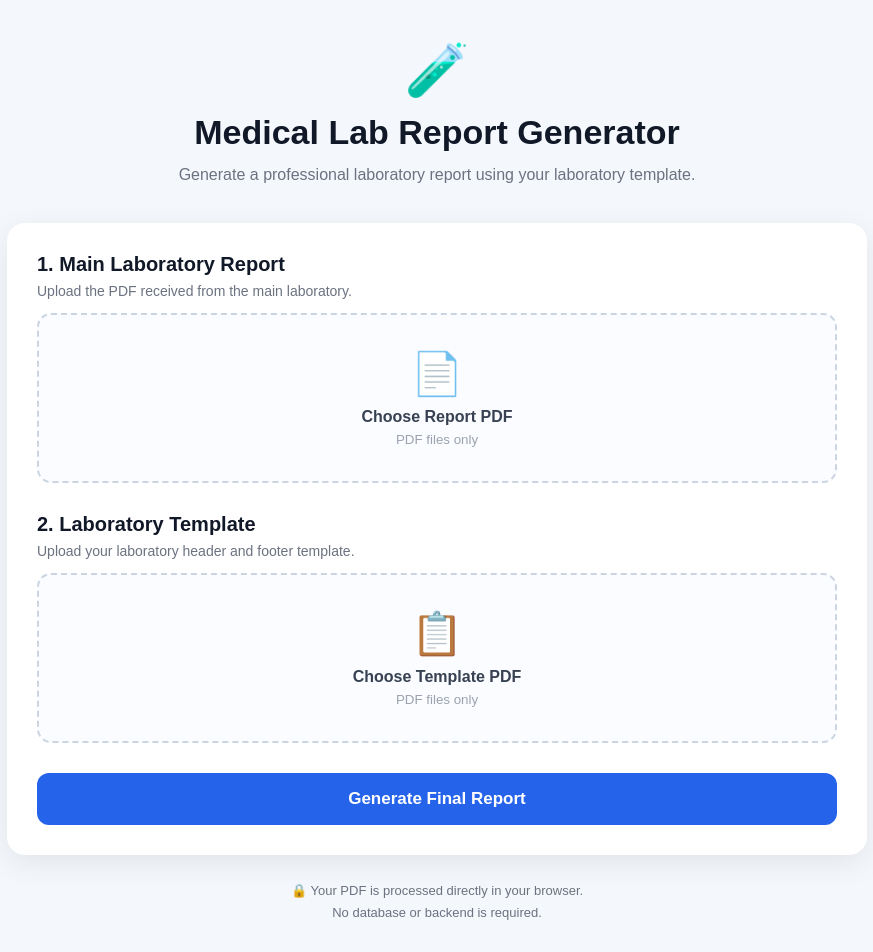
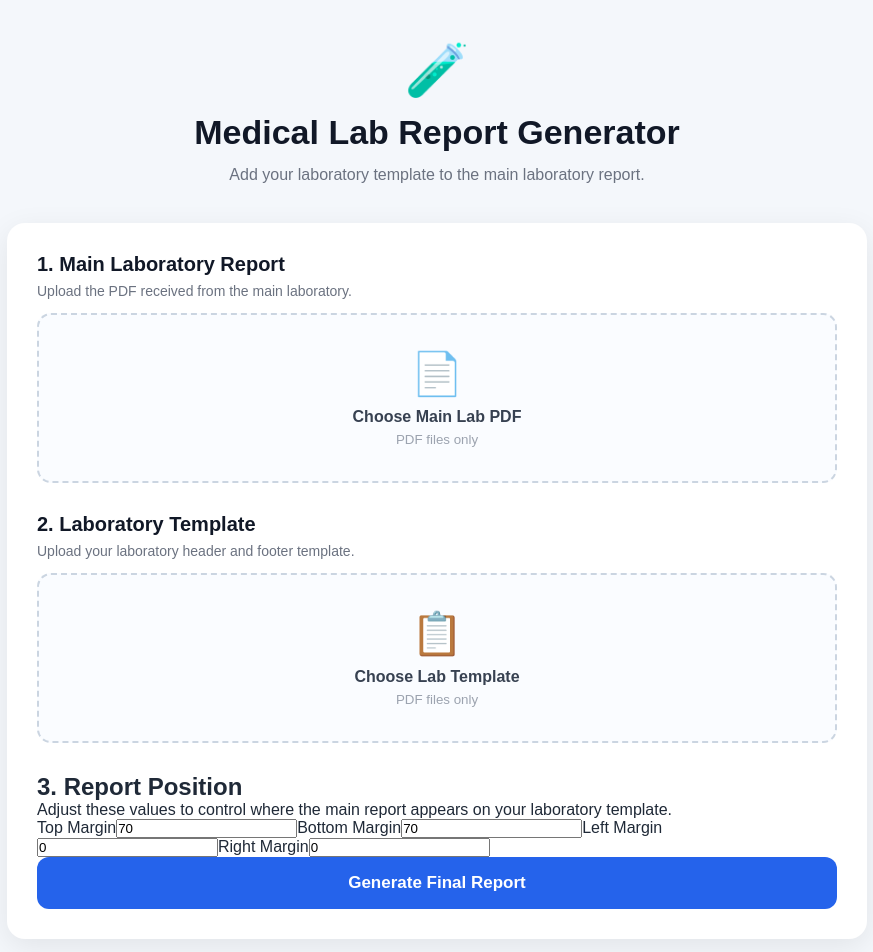
Before and after one commit to harshitsharma4648/lab_report_generator, a Next.js app: page / in a window 1280 px wide. Shown: the top 952 px of the page, without its empty margins (203-1076 px from the left). Built offline with nearby package versions, Linux system fonts and the light colour scheme.

Commit message:
Enhance PDF report generation functionality
Refactor report and template upload handlers, add margin state management, and improve user messages.

```diff
--- a/app/page.js
+++ b/app/page.js
@@ -2,34 +2,47 @@
 
 import { useState } from "react";
 import { PDFDocument } from "pdf-lib";
-import PDFPreview from "../components/PDFPreview";
 
 export default function Home() {
 
   const [reportFile, setReportFile] = useState(null);
   const [templateFile, setTemplateFile] = useState(null);
 
-  const [downloadUrl, setDownloadUrl] = useState(null);
+  const [topMargin, setTopMargin] = useState(70);
+  const [bottomMargin, setBottomMargin] = useState(70);
+  const [leftMargin, setLeftMargin] = useState(0);
+  const [rightMargin, setRightMargin] = useState(0);
 
   const [loading, setLoading] = useState(false);
+  const [downloadUrl, setDownloadUrl] = useState(null);
   const [message, setMessage] = useState("");
 
-  function handleReportUpload(event) {
+  function handleReport(event) {
 
     const file = event.target.files?.[0];
 
     if (!file) return;
+
+    if (file.type !== "application/pdf") {
+      setMessage("Please select a PDF file.");
+      return;
+    }
 
     setReportFile(file);
     setDownloadUrl(null);
     setMessage("");
   }
 
-  function handleTemplateUpload(event) {
+  function handleTemplate(event) {
 
     const file = event.target.files?.[0];
 
     if (!file) return;
+
+    if (file.type !== "application/pdf") {
+      setMessage("Please select a PDF file.");
+      return;
+    }
 
     setTemplateFile(file);
     setDownloadUrl(null);
@@ -39,16 +52,12 @@ export default function Home() {
   async function generateReport() {
 
     if (!reportFile) {
-      setMessage(
-        "Please upload the main laboratory report."
-      );
+      setMessage("Please upload the main laboratory report.");
       return;
     }
 
     if (!templateFile) {
-      setMessage(
-        "Please upload the laboratory template."
-      );
+      setMessage("Please upload your laboratory template.");
       return;
     }
 
@@ -74,37 +83,21 @@ export default function Home() {
         await PDFDocument.create();
 
       const reportPages =
-        await finalPDF.copyPages(
-          reportPDF,
-          reportPDF.getPageIndices()
-        );
+        await reportPDF.getPages();
 
       const templatePages =
-        await finalPDF.copyPages(
-          templatePDF,
-          templatePDF.getPageIndices()
-        );
+        await templatePDF.getPages();
 
-      for (
-        let i = 0;
-        i < reportPages.length;
-        i++
-      ) {
+      for (let i = 0; i < reportPages.length; i++) {
 
         const reportPage =
           reportPages[i];
 
-        const width =
+        const reportWidth =
           reportPage.getWidth();
 
-        const height =
+        const reportHeight =
           reportPage.getHeight();
-
-        const page =
-          finalPDF.addPage([
-            width,
-            height,
-          ]);
 
         const templatePage =
           templatePages[
@@ -114,23 +107,110 @@ export default function Home() {
             )
           ];
 
+        const templateWidth =
+          templatePage.getWidth();
+
+        const templateHeight =
+          templatePage.getHeight();
+
+        const page =
+          finalPDF.addPage([
+            templateWidth,
+            templateHeight
+          ]);
+
+        /*
+         * Draw the template first.
+         * This becomes the background.
+         */
+
+        const [templateEmbedded] =
+          await finalPDF.embedPages([
+            templatePage
+          ]);
+
         page.drawPage(
-          templatePage,
+          templateEmbedded,
           {
             x: 0,
             y: 0,
-            width: width,
-            height: height,
+            width: templateWidth,
+            height: templateHeight
           }
         );
 
+        /*
+         * Calculate available report area.
+         */
+
+        const availableWidth =
+          templateWidth -
+          leftMargin -
+          rightMargin;
+
+        const availableHeight =
+          templateHeight -
+          topMargin -
+          bottomMargin;
+
+        /*
+         * Scale the report so it fits
+         * inside the selected area.
+         */
+
+        const widthScale =
+          availableWidth /
+          reportWidth;
+
+        const heightScale =
+          availableHeight /
+          reportHeight;
+
+        const scale =
+          Math.min(
+            widthScale,
+            heightScale
+          );
+
+        const finalWidth =
+          reportWidth * scale;
+
+        const finalHeight =
+          reportHeight * scale;
+
+        /*
+         * Center report horizontally
+         * inside the available area.
+         */
+
+        const x =
+          leftMargin +
+          (availableWidth - finalWidth) / 2;
+
+        /*
+         * PDF coordinates start
+         * from the bottom.
+         */
+
+        const y =
+          bottomMargin;
+
+        /*
+         * Embed the report page.
+         */
+
+        const [reportEmbedded] =
+          await finalPDF.embedPages([
+            reportPage
+          ]);
+
         page.drawPage(
-          reportPage,
+          reportEmbedded,
           {
-            x: 0,
-            y: 0,
-            width: width,
-            height: height,
+            x: x,
+            y: y,
+            width: finalWidth,
+            height: finalHeight
           }
         );
       }
@@ -142,7 +222,7 @@ export default function Home() {
         new Blob(
           [finalBytes],
           {
-            type: "application/pdf",
+            type: "application/pdf"
           }
         );
 
@@ -152,7 +232,7 @@ export default function Home() {
       setDownloadUrl(url);
 
       setMessage(
-        "Report generated successfully!"
+        "Final laboratory report generated successfully."
       );
 
     } catch (error) {
@@ -160,7 +240,7 @@ export default function Home() {
       console.error(error);
 
       setMessage(
-        "Unable to generate the report."
+        "Unable to generate the final PDF."
       );
 
     } finally {
@@ -185,8 +265,8 @@ export default function Home() {
         </h1>
 
         <p>
-          Generate a professional laboratory
-          report using your laboratory template.
+          Add your laboratory template
+          to the main laboratory report.
         </p>
 
       </header>
@@ -204,8 +284,8 @@ export default function Home() {
           </h2>
 
           <p>
-            Upload the PDF received from the
-            main laboratory.
+            Upload the PDF received
+            from the main laboratory.
           </p>
 
           <label className="upload-box">
@@ -217,7 +297,7 @@ export default function Home() {
             <strong>
               {reportFile
                 ? reportFile.name
-                : "Choose Report PDF"}
+                : "Choose Main Lab PDF"}
             </strong>
 
             <small>
@@ -227,33 +307,12 @@ export default function Home() {
             <input
               type="file"
               accept="application/pdf"
-              onChange={
-                handleReportUpload
-              }
+              onChange={handleReport}
             />
 
           </label>
 
         </div>
-
-
-        {/* REPORT PREVIEW */}
-
-        {reportFile && (
-
-          <div className="preview-section">
-
-            <h3>
-              Report Preview
-            </h3>
-
-            <PDFPreview
-              file={reportFile}
-            />
-
-          </div>
-
-        )}
 
 
         {/* TEMPLATE */}
@@ -265,8 +324,8 @@ export default function Home() {
           </h2>
 
           <p>
-            Upload your laboratory header
-            and footer template.
+            Upload your laboratory
+            header and footer template.
           </p>
 
           <label className="upload-box">
@@ -278,7 +337,7 @@ export default function Home() {
             <strong>
               {templateFile
                 ? templateFile.name
-                : "Choose Template PDF"}
+                : "Choose Lab Template"}
             </strong>
 
             <small>
@@ -288,9 +347,7 @@ export default function Home() {
             <input
               type="file"
               accept="application/pdf"
-              onChange={
-                handleTemplateUpload
-              }
+              onChange={handleTemplate}
             />
 
           </label>
@@ -298,23 +355,89 @@ export default function Home() {
         </div>
 
 
-        {/* TEMPLATE PREVIEW */}
+        {/* POSITION SETTINGS */}
 
-        {templateFile && (
+        <div className="settings">
 
-          <div className="preview-section">
+          <h2>
+            3. Report Position
+          </h2>
 
-            <h3>
-              Template Preview
-            </h3>
+          <p>
+            Adjust these values to control
+            where the main report appears
+            on your laboratory template.
+          </p>
 
-            <PDFPreview
-              file={templateFile}
-            />
+
+          <div className="settings-grid">
+
+            <label>
+              Top Margin
+
+              <input
+                type="number"
+                value={topMargin}
+                onChange={(e) =>
+                  setTopMargin(
+                    Number(e.target.value)
+                  )
+                }
+              />
+
+            </label>
+
+
+            <label>
+              Bottom Margin
+
+              <input
+                type="number"
+                value={bottomMargin}
+                onChange={(e) =>
+                  setBottomMargin(
+                    Number(e.target.value)
+                  )
+                }
+              />
+
+            </label>
+
+
+            <label>
+              Left Margin
+
+              <input
+                type="number"
+                value={leftMargin}
+                onChange={(e) =>
+                  setLeftMargin(
+                    Number(e.target.value)
+                  )
+                }
+              />
+
+            </label>
+
+
+            <label>
+              Right Margin
+
+              <input
+                type="number"
+                value={rightMargin}
+                onChange={(e) =>
+                  setRightMargin(
+                    Number(e.target.value)
+                  )
+                }
+              />
+
+            </label>
 
           </div>
 
-        )}
+        </div>
 
 
         {/* GENERATE */}
@@ -326,7 +449,7 @@ export default function Home() {
         >
 
           {loading
-            ? "Generating Report..."
+            ? "Generating..."
             : "Generate Final Report"}
 
         </button>
@@ -352,7 +475,7 @@ export default function Home() {
             download="medical-lab-report.pdf"
             className="download-button"
           >
-            ⬇️ Download Final PDF
+            ⬇️ Download Final Report
           </a>
 
         )}
@@ -362,12 +485,12 @@ export default function Home() {
 
       <footer>
 
-        🔒 Your PDF is processed directly
-        in your browser.
+        🔒 All PDF processing happens
+        directly in your browser.
 
         <br />
 
-        No database or backend is required.
+        No database • No backend • No server upload
 
       </footer>
 
```
